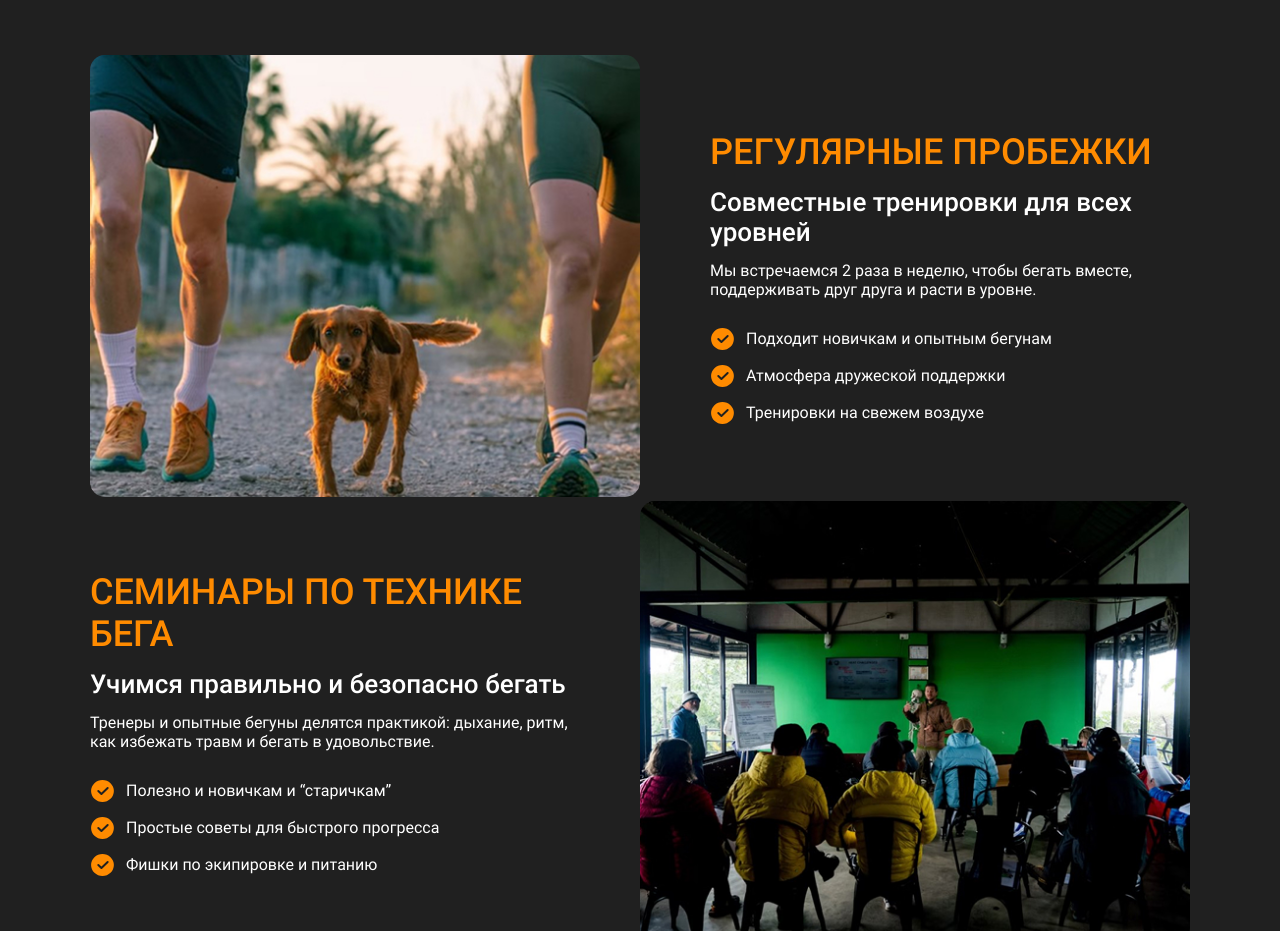
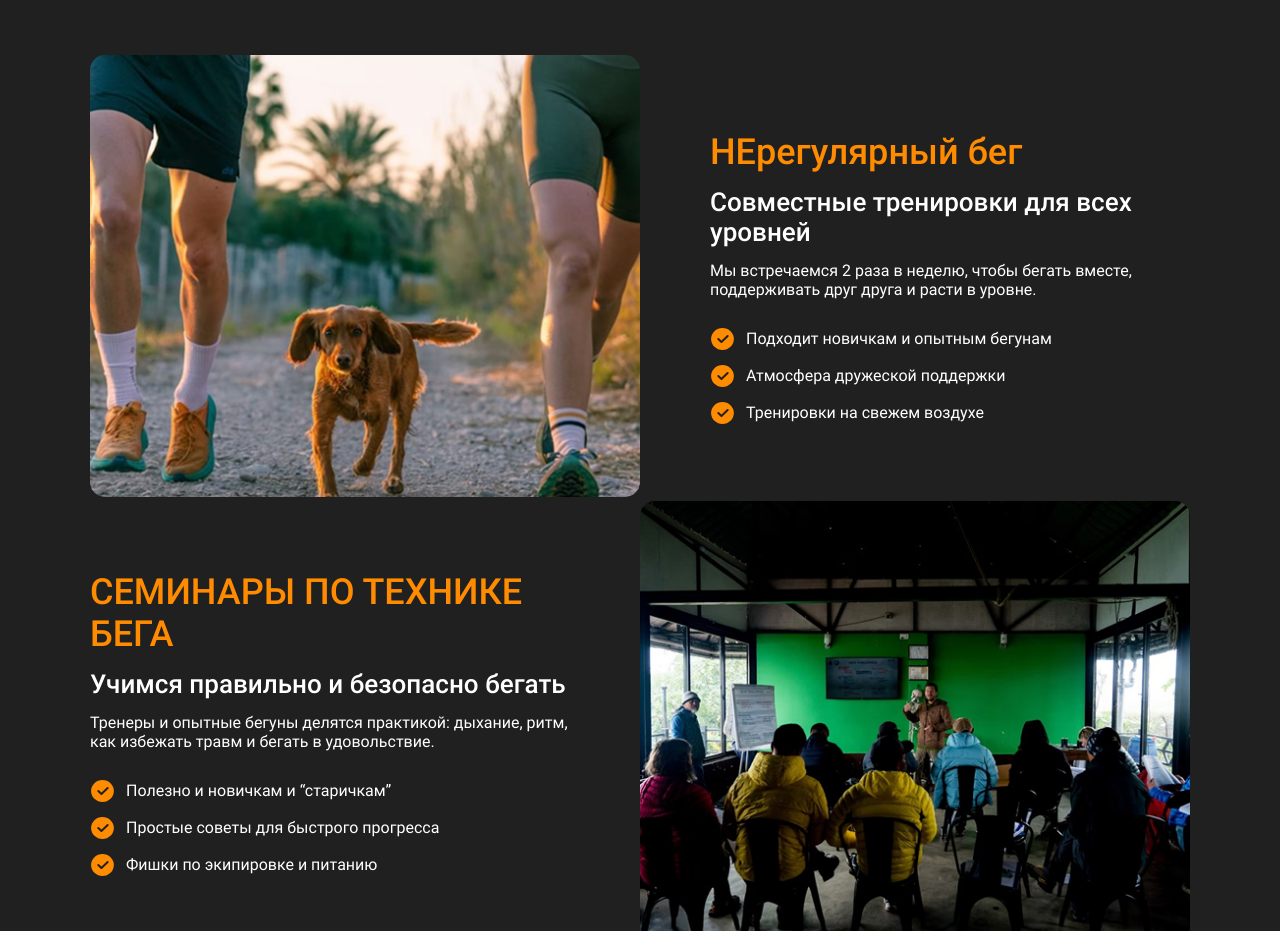
Before and after one commit to yakaandnastia-wq/Andrei-Begunov, a plain HTML site: page src/index.html in a window 1280 px wide. Shown: the part 1040-1971 px from the top of the page. Drawn offline with Linux system fonts and the light colour scheme.

Commit message:
changed text on noneregular run on events section

```diff
--- a/src/index.html
+++ b/src/index.html
@@ -40,7 +40,7 @@
             </div>
             <div class="events-content">
               <div class="content-top">
-                <h3 class="events-title">РЕГУЛЯРНЫЕ ПРОБЕЖКИ</h3>
+                <h3 class="events-title">НЕрегулярный бег</h3>
               <h4 class="events-subtitle">Совместные тренировки для всех уровней</h4>
               <p class="events-descr">Мы встречаемся 2 раза в неделю, чтобы бегать вместе, поддерживать друг друга и расти в уровне.</p>
               </div>
```
